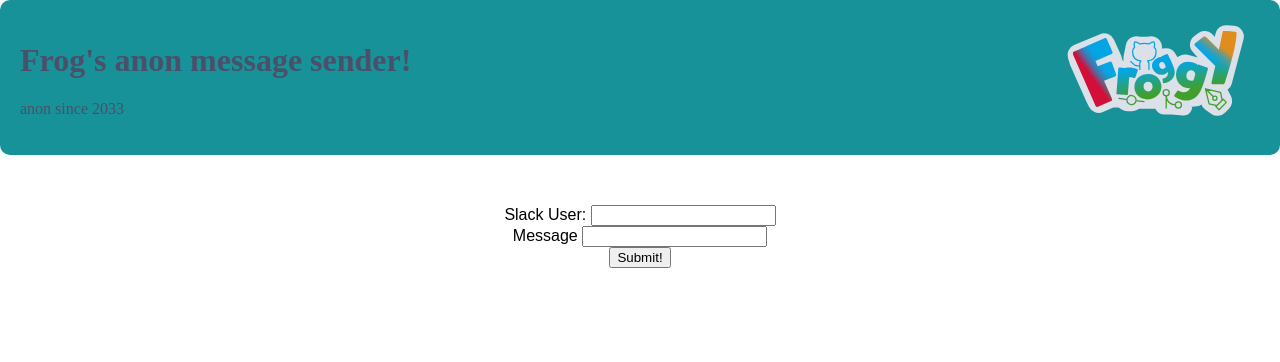
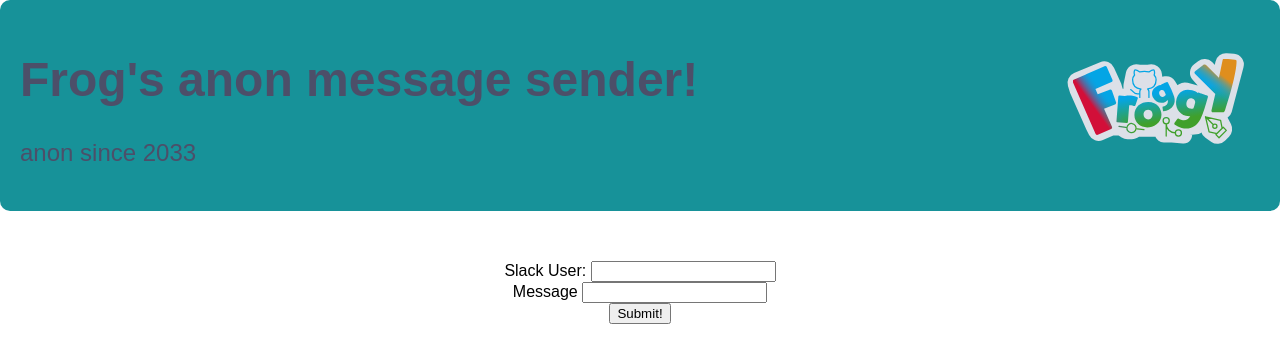
Before and after one commit to BoarderGamez/Haxmasday5, a plain HTML site: page static/index.html in a window 1280 px wide. Drawn offline with Linux system fonts and the light colour scheme; no server answers.

Commit message:
Finished the top header, the outcome wasn't the intended one but I like it anyway

```diff
--- a/static/styles.css
+++ b/static/styles.css
@@ -17,8 +17,10 @@ body {
     border-radius: 10px;
 }
 .text{
+    font-family: Arial, Helvetica, sans-serif;
     color: #4c4f69;
     flex:1;
+    font-size: 24px;
 }
 .content img{
     max-width: 200px;
```
